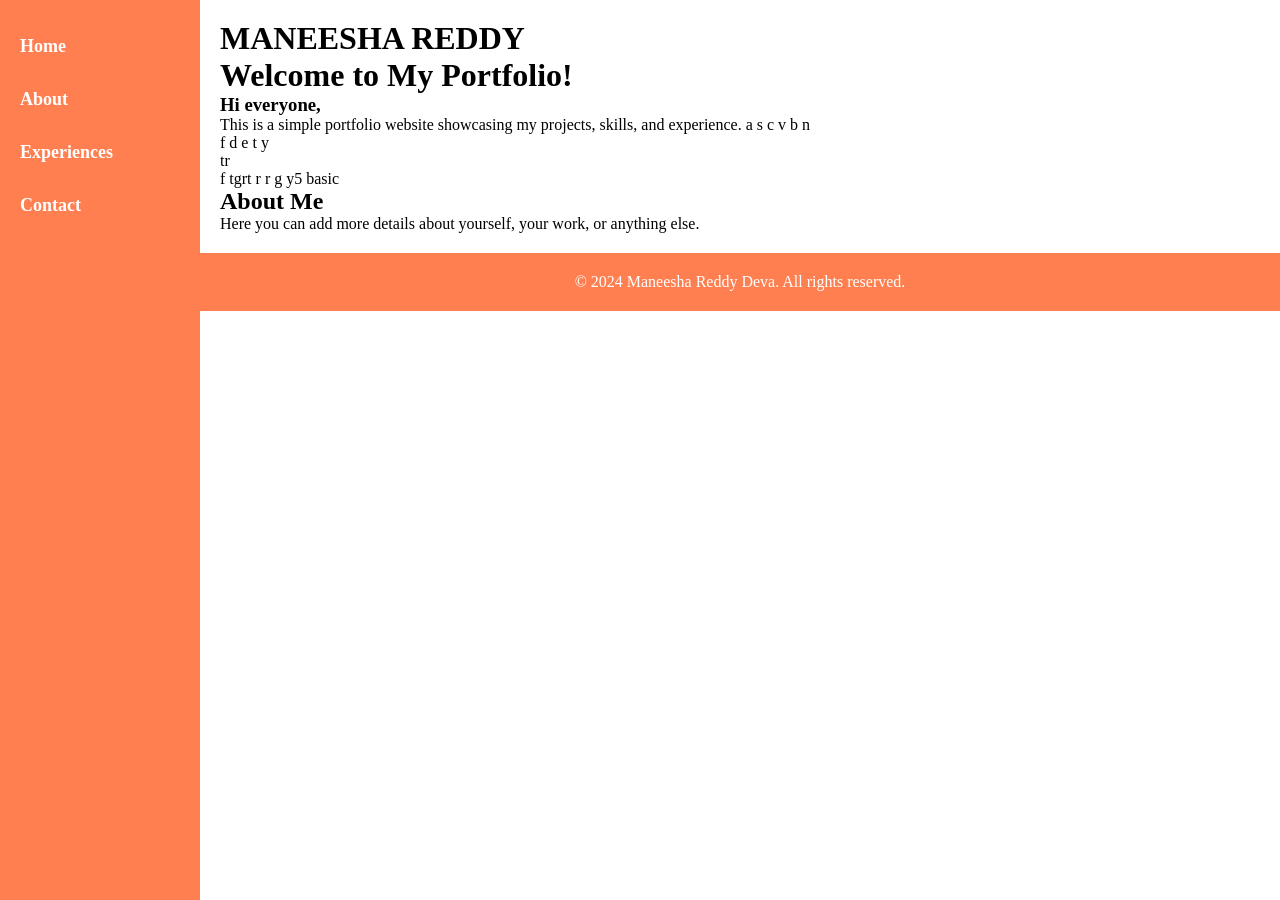
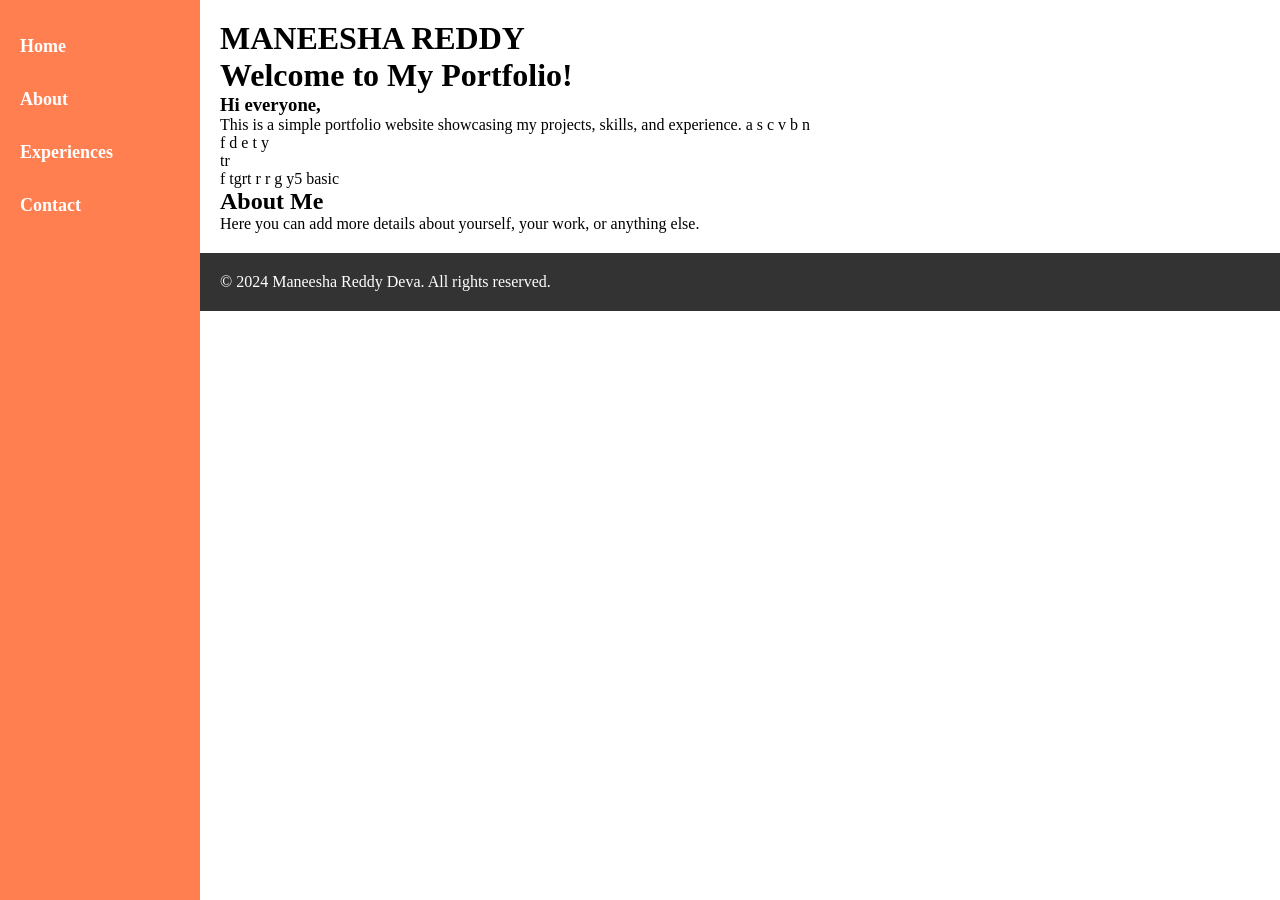
Before and after one commit to Manny-ship/example.github.io, a Jekyll site: the page built from index.md, in a window 1280 px wide. Built offline with Jekyll 4.4.1, drawn with Linux system fonts in a browser that asks for light colours.

Commit message:
Update style.css

```diff
--- a/assets/css/style.css
+++ b/assets/css/style.css
@@ -80,9 +80,9 @@ main {
 footer {
   margin-left: 200px; /* Keep the footer aligned with the content */
   padding: 20px;
-  background-color: #FF7F50;
+  background-color: #333;
   color: white;
-  text-align: center;
+ /* text-align: center */
 }
 
 /* Styling for navbar links */
```
